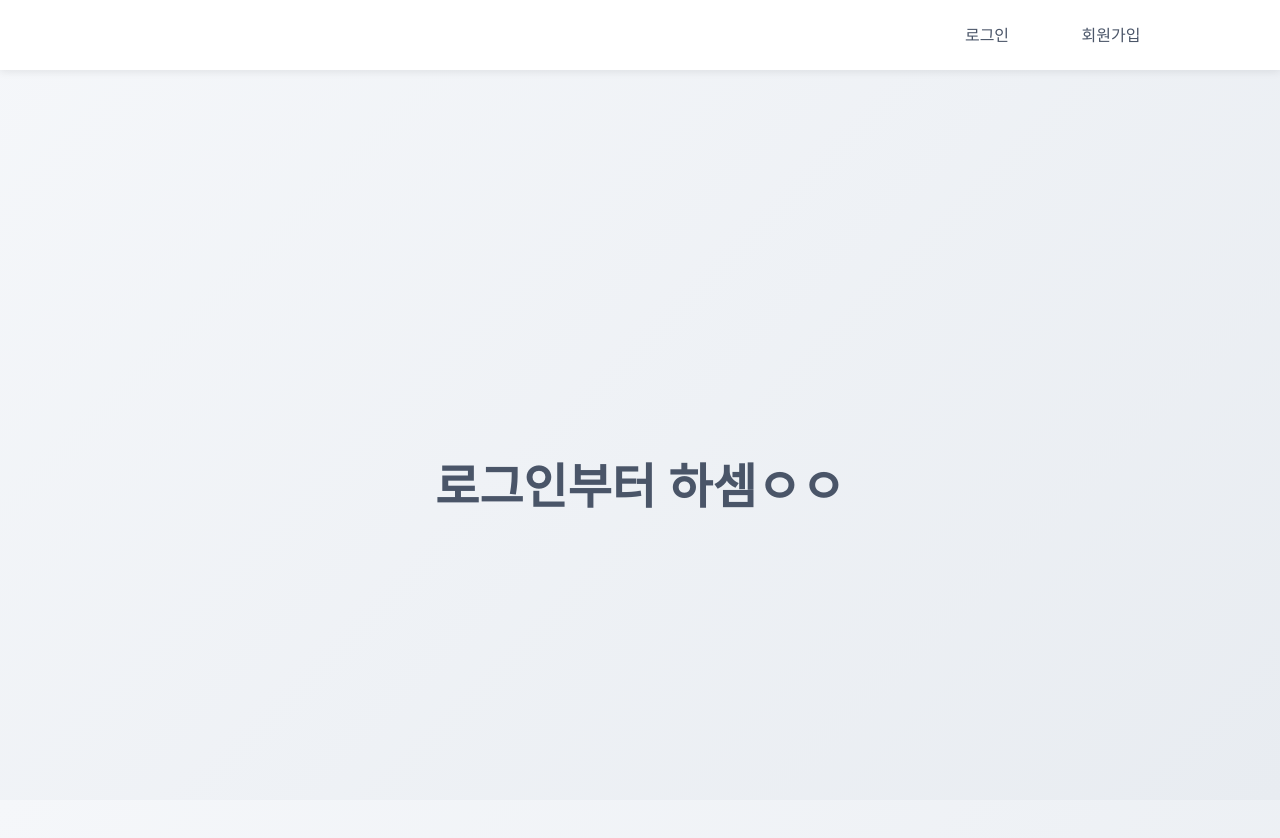
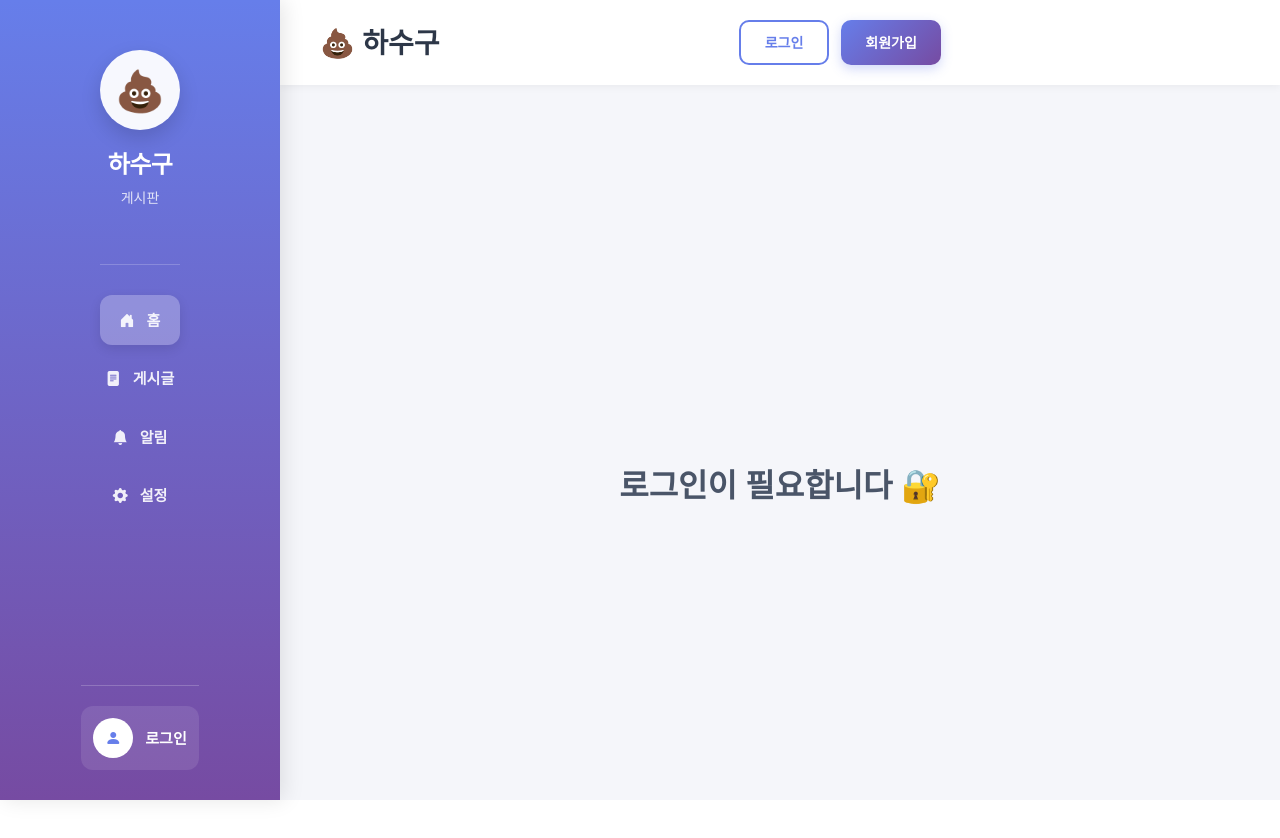
Before and after one commit to Sean-Kim-27/testReact, a React (Create React App) app: page / in a window 1280 px wide. Shown: the top 838 px of the page. After the commit the page ends 800 px from the top, so only its background shows below. Built offline with nearby package versions, Linux system fonts and the light colour scheme.

Commit message:
대대적인 UI update

```diff
--- a/src/components/BoardList.js
+++ b/src/components/BoardList.js
@@ -132,7 +132,7 @@ function BoardList(userId) {
 
     return (
         <div className="board_container container" style={{ padding: '20px' }}>
-            <h1 className='board_head_Text'>💩 하수구 💩</h1>
+            {/* <h1 className='board_head_Text'>💩 하수구 💩</h1> */}
 
             {/* 글 쓰기 폼 */}
             <div className='write_form_container'>
--- a/src/components/Home.js
+++ b/src/components/Home.js
@@ -9,56 +9,97 @@ function Home({user, setUser}) {
     const navigate = useNavigate();
     const token = sessionStorage.getItem("jwtToken");
 
-
     const handleSignIn = () => {
         navigate("/signInPage");
     }
-
 
     const handleSignUp = () => {
         navigate('/registerPage')
     }
 
-    const hangleLogOut = () => {
+    const handleLogOut = () => {
         sessionStorage.removeItem('jwtToken');
-        setUser('');
+        sessionStorage.removeItem('userInfo');
+        setUser(null);
+        navigate('/');
     }
 
     return(
         <div className='Home_container'>
-            <header className='header'>
-                <nav className='container'>
-                    <ul className='menu_container'>
-                        {/* 🚨 user 상태에 따라 로그인/회원가입 메뉴를 조건부 렌더링 */}
-                        {user ? (
+            {/* 왼쪽 사이드바 */}
+            <aside className='sidebar'>
+                <div className='sidebar_header'>
+                    <div className='sidebar_logo'>💩</div>
+                    <h2 className='sidebar_title'>하수구</h2>
+                    <p className='sidebar_subtitle'>게시판</p>
+                </div>
+
+                <nav className='sidebar_nav'>
+                    <div className='nav_item active'>
+                        <i className="bi bi-house-door-fill"></i>
+                        <span>홈</span>
+                    </div>
+                    <div className='nav_item'>
+                        <i className="bi bi-file-text-fill"></i>
+                        <span>게시글</span>
+                    </div>
+                    <div className='nav_item'>
+                        <i className="bi bi-bell-fill"></i>
+                        <span>알림</span>
+                    </div>
+                    <div className='nav_item'>
+                        <i className="bi bi-gear-fill"></i>
+                        <span>설정</span>
+                    </div>
+                </nav>
+
+                <div className='sidebar_footer'>
+                    {user ? (
+                        <div className='user_info' onClick={handleLogOut}>
+                            <div className='user_avatar'>
+                                {user.nickname.charAt(0).toUpperCase()}
+                            </div>
+                            <span className='user_name'>{user.nickname}</span>
+                            <i className="bi bi-box-arrow-right" style={{color: '#ffffff'}}></i>
+                        </div>
+                    ) : (
+                        <div className='user_info' onClick={handleSignIn}>
+                            <div className='user_avatar'>
+                                <i className="bi bi-person-fill"></i>
+                            </div>
+                            <span className='user_name'>로그인</span>
+                        </div>
+                    )}
+                </div>
+            </aside>
+
+            {/* 메인 컨텐츠 */}
+            <main className='main_content'>
+                <div className='content_header'>
+                    <h1 className='content_title'>💩 하수구</h1>
+                    <div className='header_actions'>
+                        {!user && (
                             <>
-                                <li className='userName'>
-                                    <p>
-                                        {user ? `${user.nickname}` : ''}
-                                    </p>
-                                </li>
-                                <li className='menu'>
-                                    <p onClick={hangleLogOut}>로그아웃</p>
-                                </li>
-                            </>
-                        ) : (
-                            <>
-                                <li className='menu' onClick={handleSignIn}>
-                                    <p>로그인</p>
-                                </li>
-                                <li className='menu' onClick={handleSignUp}>
-                                    <p>회원가입</p>
-                                </li>
+                                <button className='btn_action btn_secondary' onClick={handleSignIn}>
+                                    로그인
+                                </button>
+                                <button className='btn_action btn_primary' onClick={handleSignUp}>
+                                    회원가입
+                                </button>
                             </>
                         )}
-                    </ul>
-                </nav>
-            </header>
-            {token ? (
-                user ? <BoardList userId={user.userId} /> : ''
-            ) : <div className='notToken container'>로그인부터 하셈ㅇㅇ {token}</div>}
+                    </div>
+                </div>
+
+                {token ? (
+                    user ? <BoardList userId={user.userId} /> : <div className='notToken'>로딩 중...</div>
+                ) : (
+                    <div className='notToken'>
+                        로그인이 필요합니다 🔐
+                    </div>
+                )}
+            </main>
         </div>
-
     )
 }
 
--- a/src/styles/home.css
+++ b/src/styles/home.css
@@ -1,119 +1,260 @@
-.header {
+.Home_container {
     width: 100vw;
-    height: 70px;
+    height: 100vh;
+    display: flex;
     position: relative;
+    background: #f5f6fa;
+}
+
+/* 왼쪽 사이드바 */
+.sidebar {
+    width: 280px;
+    height: 100vh;
+    background: linear-gradient(180deg, #667eea 0%, #764ba2 100%);
+    padding: 30px 20px;
+    display: flex;
+    flex-direction: column;
+    position: fixed;
+    left: 0;
+    top: 0;
+    box-shadow: 4px 0 20px rgba(0, 0, 0, 0.1);
+    z-index: 1000;
+}
+
+.sidebar_header {
+    text-align: center;
+    padding: 20px 0 40px 0;
+    border-bottom: 1px solid rgba(255, 255, 255, 0.2);
+    margin-bottom: 30px;
+}
+
+.sidebar_logo {
+    width: 80px;
+    height: 80px;
+    background: rgba(255, 255, 255, 0.95);
+    border-radius: 50%;
+    margin: 0 auto 20px auto;
+    display: flex;
+    align-items: center;
+    justify-content: center;
+    font-size: 40px;
+    box-shadow: 0 8px 20px rgba(0, 0, 0, 0.15);
+}
+
+.sidebar_title {
+    font-size: 24px;
+    font-weight: 800;
+    color: #ffffff;
+    margin-bottom: 8px;
+    letter-spacing: -0.5px;
+}
+
+.sidebar_subtitle {
+    font-size: 14px;
+    color: rgba(255, 255, 255, 0.8);
+    font-weight: 500;
+}
+
+.sidebar_nav {
+    flex: 1;
+    display: flex;
+    flex-direction: column;
+    gap: 8px;
+}
+
+.nav_item {
+    padding: 14px 20px;
+    border-radius: 12px;
+    color: rgba(255, 255, 255, 0.9);
+    font-weight: 600;
+    font-size: 15px;
+    cursor: pointer;
+    transition: all 0.3s ease;
+    display: flex;
+    align-items: center;
+    gap: 12px;
+}
+
+.nav_item:hover {
+    background: rgba(255, 255, 255, 0.15);
+    transform: translateX(4px);
+}
+
+.nav_item.active {
+    background: rgba(255, 255, 255, 0.25);
+    box-shadow: 0 4px 12px rgba(0, 0, 0, 0.1);
+}
+
+.sidebar_footer {
+    padding-top: 20px;
+    border-top: 1px solid rgba(255, 255, 255, 0.2);
+}
+
+.user_info {
+    display: flex;
+    align-items: center;
+    gap: 12px;
+    padding: 12px;
+    background: rgba(255, 255, 255, 0.1);
+    border-radius: 12px;
+    cursor: pointer;
+    transition: all 0.3s ease;
+}
+
+.user_info:hover {
+    background: rgba(255, 255, 255, 0.2);
+}
+
+.user_avatar {
+    width: 40px;
+    height: 40px;
+    border-radius: 50%;
     background: #ffffff;
-    box-shadow: 0 2px 8px rgba(0, 0, 0, 0.08);
-    backdrop-filter: blur(10px);
+    display: flex;
+    align-items: center;
+    justify-content: center;
+    font-weight: 700;
+    color: #667eea;
+}
+
+.user_name {
+    flex: 1;
+    color: #ffffff;
+    font-weight: 600;
+    font-size: 15px;
+}
+
+/* 메인 컨텐츠 영역 */
+.main_content {
+    margin-left: 280px;
+    width: calc(100% - 280px);
+    height: 100vh;
+    overflow-y: auto;
+    background: #f5f6fa;
+}
+
+.content_header {
+    background: #ffffff;
+    padding: 20px 40px;
+    box-shadow: 0 2px 8px rgba(0, 0, 0, 0.05);
+    display: flex;
+    align-items: center;
+    justify-content: space-between;
+    position: sticky;
+    top: 0;
     z-index: 100;
 }
 
-.header > nav {
-    height: 100%;
+.content_title {
+    font-size: 28px;
+    font-weight: 700;
+    color: #2d3748;
+    margin: 0px;
 }
 
-.Home_container {
-    width: 100vw;
-    height: 100vh;
-    position: absolute;
-    left: 0px;
-    top: 0px;
+.header_actions {
+    display: flex;
+    gap: 12px;
 }
 
-.menu_container {
-    width: 300px;
-    height: 100%;
-    float: right;
-    display: flex;
-    gap: 10px;
-    padding-right: 30px;
+.btn_action {
+    padding: 10px 24px;
+    border-radius: 10px;
+    font-weight: 600;
+    font-size: 14px;
+    cursor: pointer;
+    transition: all 0.3s ease;
+    border: none;
 }
 
-.menu {
-    width: calc(100% / 2);
-    height: 100%;
+.btn_primary {
+    background: linear-gradient(135deg, #667eea 0%, #764ba2 100%);
+    color: #ffffff;
+    box-shadow: 0 4px 12px rgba(102, 126, 234, 0.3);
+}
+
+.btn_primary:hover {
+    transform: translateY(-2px);
+    box-shadow: 0 6px 16px rgba(102, 126, 234, 0.4);
+}
+
+.btn_secondary {
+    background: transparent;
+    color: #667eea;
+    border: 2px solid #667eea;
+}
+
+.btn_secondary:hover {
+    background: rgba(102, 126, 234, 0.1);
+}
+
+.notToken {
+    height: 100vh;
     display: flex;
     justify-content: center;
     align-items: center;
+    font-size: 32px;
+    font-weight: 700;
+    color: #4a5568;
+    text-align: center;
+    padding: 40px;
 }
 
-.menu > p {
-    margin: 0px;
-    cursor: pointer;
-    padding: 8px 20px;
-    border-radius: 8px;
-    font-weight: 500;
-    color: #4a5568;
-    transition: all 0.3s ease;
-}
-
-.menu > p:hover {
-    background: #edf2f7;
-    color: #2d3748;
-    transform: translateY(-1px);
-}
-
-.userName {
-    display: flex;
-    justify-content: center;
-    align-items: center;
-}
-
-.userName > p {
-    margin: 0px;
-    font-weight: 600;
-    color: #2d3748;
-    padding: 8px 16px;
-    background: linear-gradient(135deg, #667eea 0%, #764ba2 100%);
-    background-clip: text;
-    -webkit-background-clip: text;
-    -webkit-text-fill-color: transparent;
-}
-
-.notToken {
-    height: 100%;
-    font-size: 48px;
-    display: flex;
-    justify-content: center;
-    align-items: center;
-    font-weight: 600;
-    color: #4a5568;
-    text-align: center;
-    padding: 20px;
-}
-
-@media screen and (max-width: 750px) {
-    .header {
-        height: 60px;
+/* 모바일 반응형 */
+@media screen and (max-width: 768px) {
+    .sidebar {
+        width: 70px;
+        padding: 20px 10px;
     }
 
-    .notToken {
-        font-size: 32px;
+    .sidebar_header {
+        padding: 10px 0 20px 0;
     }
 
-    .menu_container {
-        width: 200px;
-        padding-right: 20px;
-    }
-
-    .menu > p {
-        font-size: 14px;
-        padding: 6px 14px;
-    }
-}
-
-@media screen and (max-width: 350px) {
-    .menu_container {
-        width: 180px;
-        padding-right: 10px;
-    }
-
-    .notToken {
+    .sidebar_logo {
+        width: 50px;
+        height: 50px;
         font-size: 24px;
     }
 
-    .menu > p {
-        font-size: 12px;
-        padding: 5px 10px;
+    .sidebar_title,
+    .sidebar_subtitle {
+        display: none;
+    }
+
+    .nav_item {
+        padding: 12px;
+        justify-content: center;
+    }
+
+    .nav_item span {
+        display: none;
+    }
+
+    .user_info {
+        padding: 12px;
+        justify-content: center;
+    }
+
+    .user_name {
+        display: none;
+    }
+
+    .main_content {
+        margin-left: 70px;
+        width: calc(100% - 70px);
+    }
+
+    .content_header {
+        padding: 15px 20px;
+    }
+
+    .content_title {
+        font-size: 20px;
+    }
+
+    .btn_action {
+        padding: 8px 16px;
+        font-size: 13px;
     }
 }
--- a/src/styles/init.css
+++ b/src/styles/init.css
@@ -7,7 +7,7 @@ ul, li {
     padding: 0px;
     box-sizing: border-box;
     user-select: none;
-    transition: .3s all ease;
+    transition: .2s all;
 }
 
 body {
@@ -17,7 +17,7 @@ body {
     height: 100vh;
     position: relative;
     overflow: hidden;
-    background: linear-gradient(135deg, #f5f7fa 0%, #e8ecf1 100%);
+    background: linear-gradient(135deg, #667eea 0%, #764ba2 100%);
     font-family: -apple-system, BlinkMacSystemFont, 'Segoe UI', 'Roboto', 'Oxygen',
         'Ubuntu', 'Cantarell', 'Fira Sans', 'Droid Sans', 'Helvetica Neue',
         sans-serif;
```
Also changed, not shown: src/styles/boardList.css (+106 -124 lines), src/styles/signInPage.css (+44 -34 lines).
